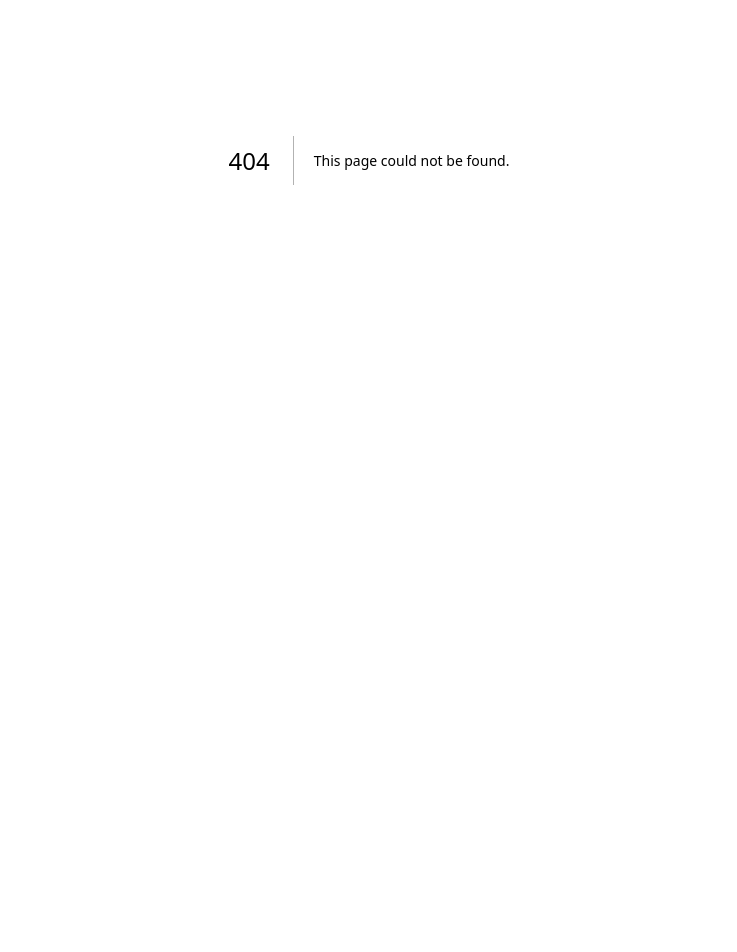
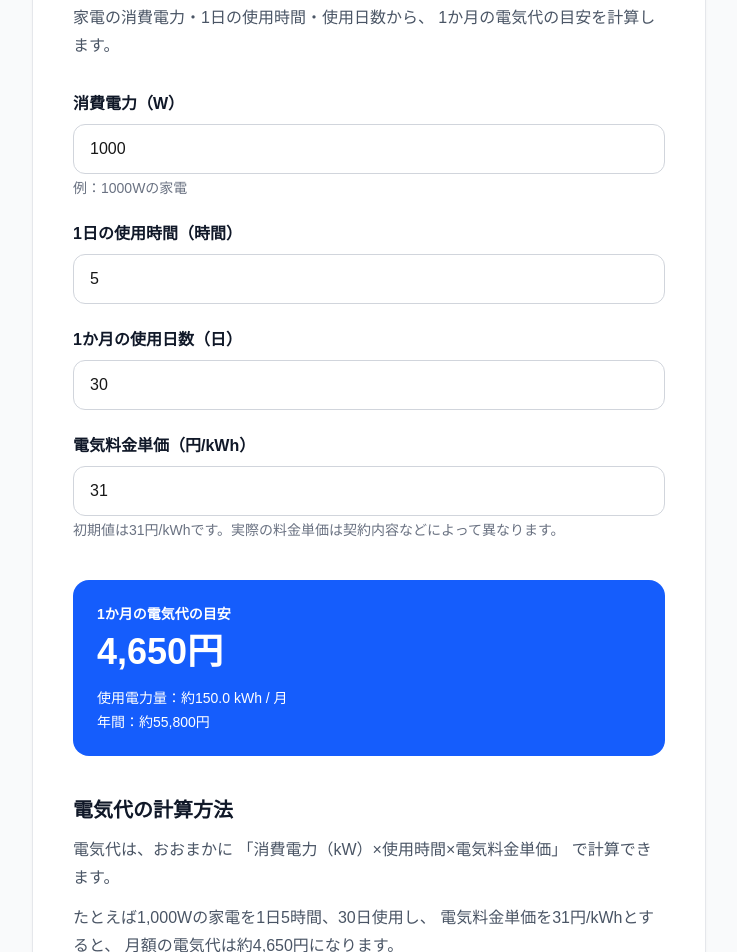
Before and after one commit to yakiimo1998/kurashi-calculator, a Next.js app: page /electricity in a window 1280 px wide. Before the commit this address had no page. Shown: the part 240-1192 px from the top of the page, without its empty margins (271-1008 px from the left). Before the commit the page ends 800 px from the top, so only its background shows below. Built offline with nearby package versions, Linux system fonts and the light colour scheme.

Commit message:
Add electricity calculator

```diff
--- /dev/null
+++ b/app/electricity/page.tsx
@@ -0,0 +1,167 @@
+"use client";
+
+import { useState } from "react";
+import Link from "next/link";
+
+export default function Electricity() {
+  const [power, setPower] = useState(1000);
+  const [hours, setHours] = useState(5);
+  const [days, setDays] = useState(30);
+  const [rate, setRate] = useState(31);
+
+  const monthlyKwh = (power / 1000) * hours * days;
+  const monthlyCost = monthlyKwh * rate;
+  const yearlyCost = monthlyCost * 12;
+
+  return (
+    <main className="min-h-screen bg-gray-50 px-6 py-12">
+      <div className="mx-auto max-w-2xl">
+        <Link
+          href="/"
+          className="text-sm font-semibold text-blue-600 hover:underline"
+        >
+          ← 暮らしの計算機トップへ
+        </Link>
+
+        <div className="mt-6 rounded-2xl bg-white p-6 shadow-sm ring-1 ring-gray-200 md:p-10">
+          <div className="text-4xl">💡</div>
+
+          <h1 className="mt-4 text-3xl font-bold text-gray-900">
+            電気代計算機
+          </h1>
+
+          <p className="mt-4 leading-7 text-gray-600">
+            家電の消費電力・1日の使用時間・使用日数から、
+            1か月の電気代の目安を計算します。
+          </p>
+
+          <div className="mt-8 space-y-6">
+            <div>
+              <label className="block font-semibold text-gray-900">
+                消費電力（W）
+              </label>
+              <input
+                type="number"
+                min="0"
+                value={power}
+                onChange={(e) => setPower(Number(e.target.value))}
+                className="mt-2 w-full rounded-xl border border-gray-300 px-4 py-3"
+              />
+              <p className="mt-1 text-sm text-gray-500">
+                例：1000Wの家電
+              </p>
+            </div>
+
+            <div>
+              <label className="block font-semibold text-gray-900">
+                1日の使用時間（時間）
+              </label>
+              <input
+                type="number"
+                min="0"
+                value={hours}
+                onChange={(e) => setHours(Number(e.target.value))}
+                className="mt-2 w-full rounded-xl border border-gray-300 px-4 py-3"
+              />
+            </div>
+
+            <div>
+              <label className="block font-semibold text-gray-900">
+                1か月の使用日数（日）
+              </label>
+              <input
+                type="number"
+                min="0"
+                value={days}
+                onChange={(e) => setDays(Number(e.target.value))}
+                className="mt-2 w-full rounded-xl border border-gray-300 px-4 py-3"
+              />
+            </div>
+
+            <div>
+              <label className="block font-semibold text-gray-900">
+                電気料金単価（円/kWh）
+              </label>
+              <input
+                type="number"
+                min="0"
+                value={rate}
+                onChange={(e) => setRate(Number(e.target.value))}
+                className="mt-2 w-full rounded-xl border border-gray-300 px-4 py-3"
+              />
+              <p className="mt-1 text-sm text-gray-500">
+                初期値は31円/kWhです。実際の料金単価は契約内容などによって異なります。
+              </p>
+            </div>
+          </div>
+
+          <div className="mt-10 rounded-2xl bg-blue-600 p-6 text-white">
+            <p className="text-sm font-semibold">1か月の電気代の目安</p>
+
+            <p className="mt-2 text-4xl font-bold">
+              {Math.round(monthlyCost).toLocaleString()}円
+            </p>
+
+            <p className="mt-4 text-sm">
+              使用電力量：約{monthlyKwh.toFixed(1)} kWh / 月
+            </p>
+
+            <p className="mt-1 text-sm">
+              年間：約{Math.round(yearlyCost).toLocaleString()}円
+            </p>
+          </div>
+
+          <section className="mt-10">
+            <h2 className="text-xl font-bold text-gray-900">
+              電気代の計算方法
+            </h2>
+
+            <p className="mt-3 leading-7 text-gray-600">
+              電気代は、おおまかに
+              「消費電力（kW）×使用時間×電気料金単価」
+              で計算できます。
+            </p>
+
+            <p className="mt-3 leading-7 text-gray-600">
+              たとえば1,000Wの家電を1日5時間、30日使用し、
+              電気料金単価を31円/kWhとすると、
+              月額の電気代は約4,650円になります。
+            </p>
+          </section>
+
+          <section className="mt-10 rounded-2xl bg-gray-50 p-6">
+            <h2 className="text-xl font-bold text-gray-900">
+              一人暮らしの生活費もチェック
+            </h2>
+
+            <p className="mt-3 leading-7 text-gray-600">
+              電気代だけでなく、家賃・食費・通信費なども含めて
+              毎月の生活費を確認すると、より正確な家計管理ができます。
+            </p>
+
+            <div className="mt-5 flex flex-col gap-3">
+              <Link
+                href="/living-cost"
+                className="rounded-xl bg-blue-600 px-5 py-3 text-center font-semibold text-white hover:bg-blue-700"
+              >
+                一人暮らし費用を計算する
+              </Link>
+
+              <Link
+                href="/simulation"
+                className="rounded-xl border border-gray-300 bg-white px-5 py-3 text-center font-semibold text-gray-700 hover:bg-gray-50"
+              >
+                一人暮らしをシミュレーションする
+              </Link>
+            </div>
+          </section>
+
+          <p className="mt-8 text-sm leading-6 text-gray-500">
+            ※この計算結果は目安です。実際の電気料金は、契約プラン、
+            燃料費調整額、再生可能エネルギー発電促進賦課金などによって異なります。
+          </p>
+        </div>
+      </div>
+    </main>
+  );
+}
--- a/app/sitemap.ts
+++ b/app/sitemap.ts
@@ -66,5 +66,9 @@ export default function sitemap(): MetadataRoute.Sitemap {
   url: "https://kurashi-calculator.vercel.app/moving-cost",
   lastModified: new Date(),
 },
+{
+  url: "https://kurashi-calculator.vercel.app/electricity",
+  lastModified: new Date(),
+},
   ];
 }
```
